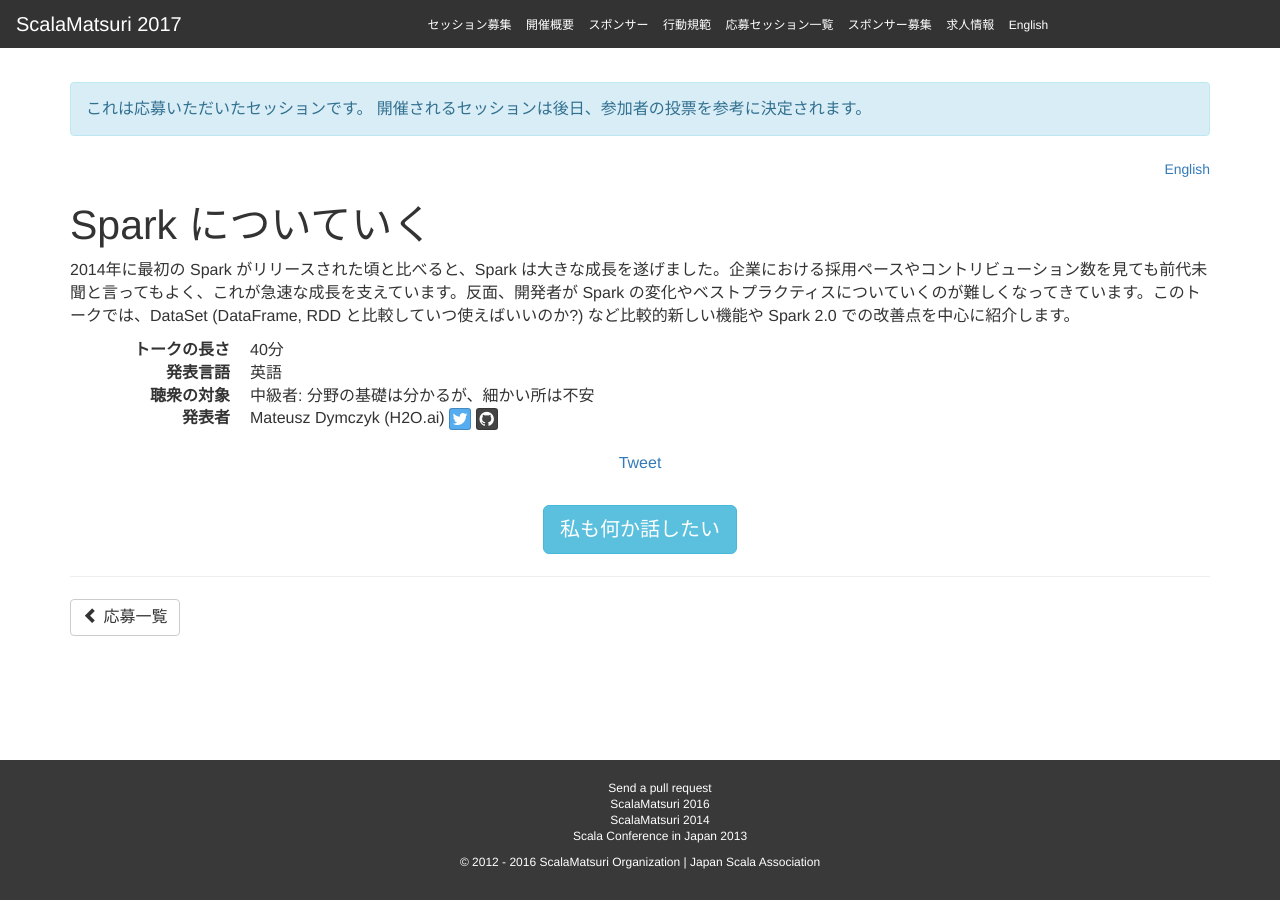
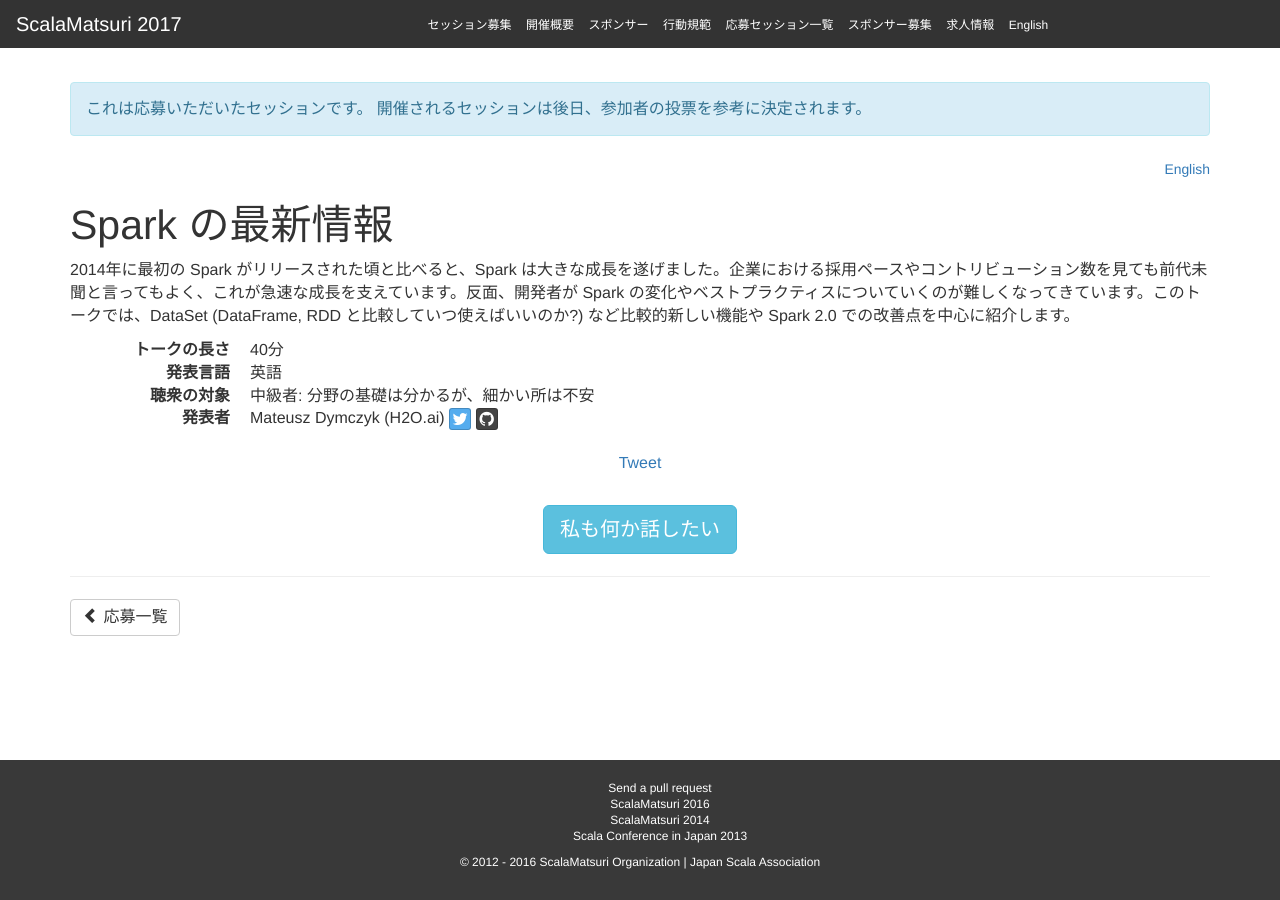
Before and after one commit to scalajp/2017.scalamatsuri.org, a Jekyll site: the page built from _candidates_ja/MateuszDymczyk_2.md, in a window 1280 px wide. Built offline with Jekyll 4.4.1, drawn with Linux system fonts in a browser that asks for light colours; nearby versions of some CDN libraries; comment, search, counter and statistics services are not loaded.

Commit message:
Update MateuszDymczyk_2.md

```diff
--- a/_candidates_ja/MateuszDymczyk_2.md
+++ b/_candidates_ja/MateuszDymczyk_2.md
@@ -1,6 +1,6 @@
 ---
 name: Mateusz Dymczyk
-title: "Spark についていく"
+title: "Spark の最新情報"
 length: 40
 audience: Intermediate
 language: English
```
